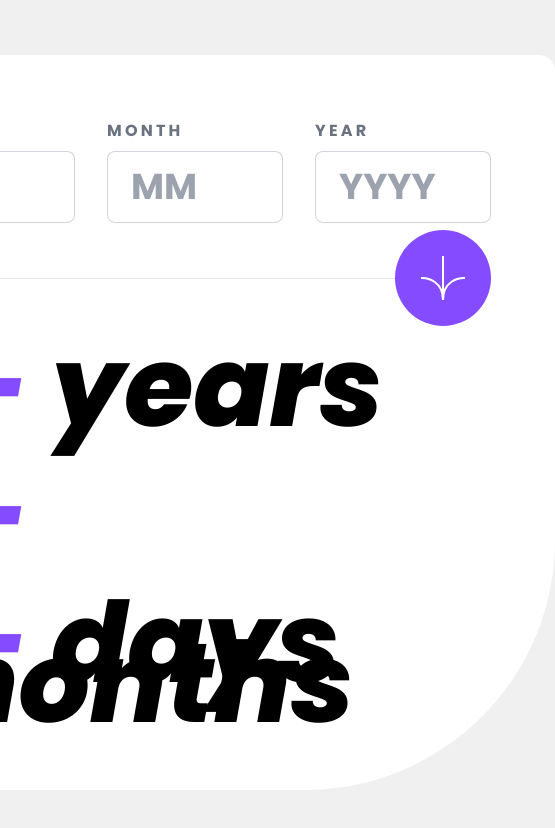
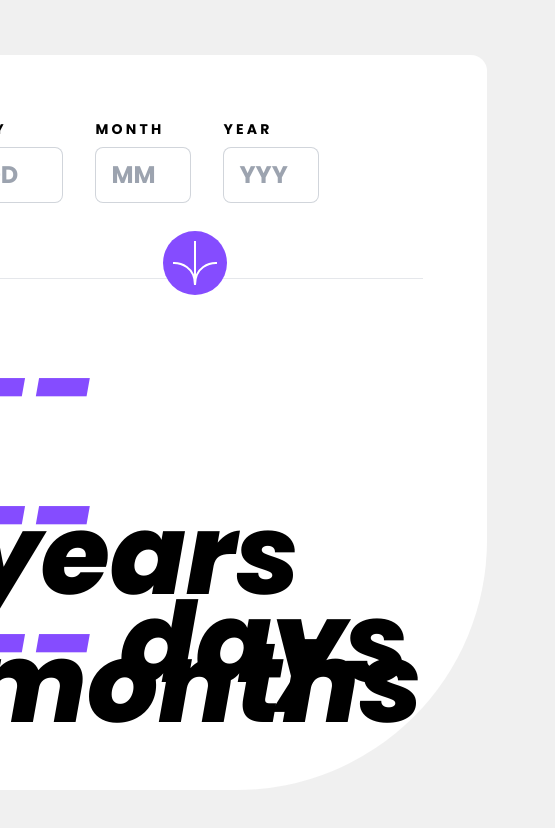
Before and after one commit to DaniKOrdo/frontendmentor, a React (Vite) app in the folder Age-Calculator-App/: page / in a window 390 px wide. Shown: the top 828 px of the page, 555 px wide, since content can reach past the window. Built offline with nearby package versions, Linux system fonts and the light colour scheme.

Commit message:
Update styles for Age Calculator App

```diff
--- a/Age-Calculator-App/src/index.css
+++ b/Age-Calculator-App/src/index.css
@@ -50,13 +50,17 @@
 }
 
 .custom-label {
-  @apply block mb-2 font-bold tracking-[0.2em] text-gray-500;
+  @apply block mb-2 font-bold md:text-base text-sm tracking-[0.2rem];
 }
 
 .date-input {
-  @apply h-[4.5rem] mb-2 px-6 text-4xl font-bold placeholder-gray-400 rounded-lg w-44 ring-1 ring-inset ring-gray-300 focus:ring-customPurple hover:ring-customPurple focus:ring-2 focus-visible:outline-none;
+  @apply md:h-[4.5rem] h-[3.5rem] mb-2 md:px-6 px-4 md:text-4xl text-2xl font-bold placeholder-gray-400 rounded-lg md:w-44 w-24 ring-1 ring-inset ring-gray-300 focus:ring-customPurple hover:ring-customPurple focus:ring-2 focus-visible:outline-none;
+}
+
+.date-input-error {
+  @apply md:h-[4.5rem] h-[3.5rem] mb-2 md:px-6 px-4 md:text-4xl text-2xl font-bold placeholder-gray-400 rounded-lg md:w-44 w-24 ring-1 ring-inset ring-red-500 focus:ring-red-500 hover:ring-red-500 focus:ring-2 focus-visible:outline-none;
 }
 
 .arrow-button {
-  @apply absolute right-0 flex items-center justify-center w-24 h-24 transition-all duration-300 rounded-full -bottom-12 bg-customPurple hover:bg-black active:bg-gray-600;
+  @apply absolute flex items-center justify-center w-16 h-16 transition-all duration-300 translate-x-1/2 rounded-full top-28 md:top-auto right-1/2 md:h-24 md:w-24 md:right-10 -bottom-12 bg-customPurple hover:bg-black active:bg-gray-600;
 }
```
